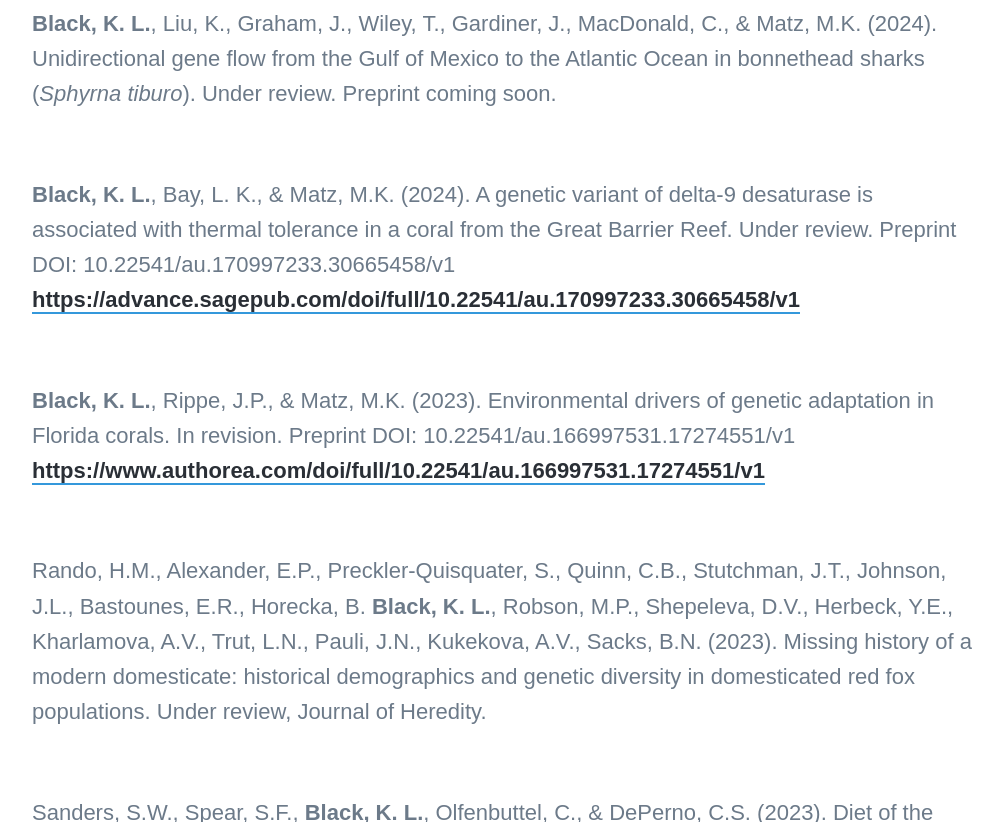
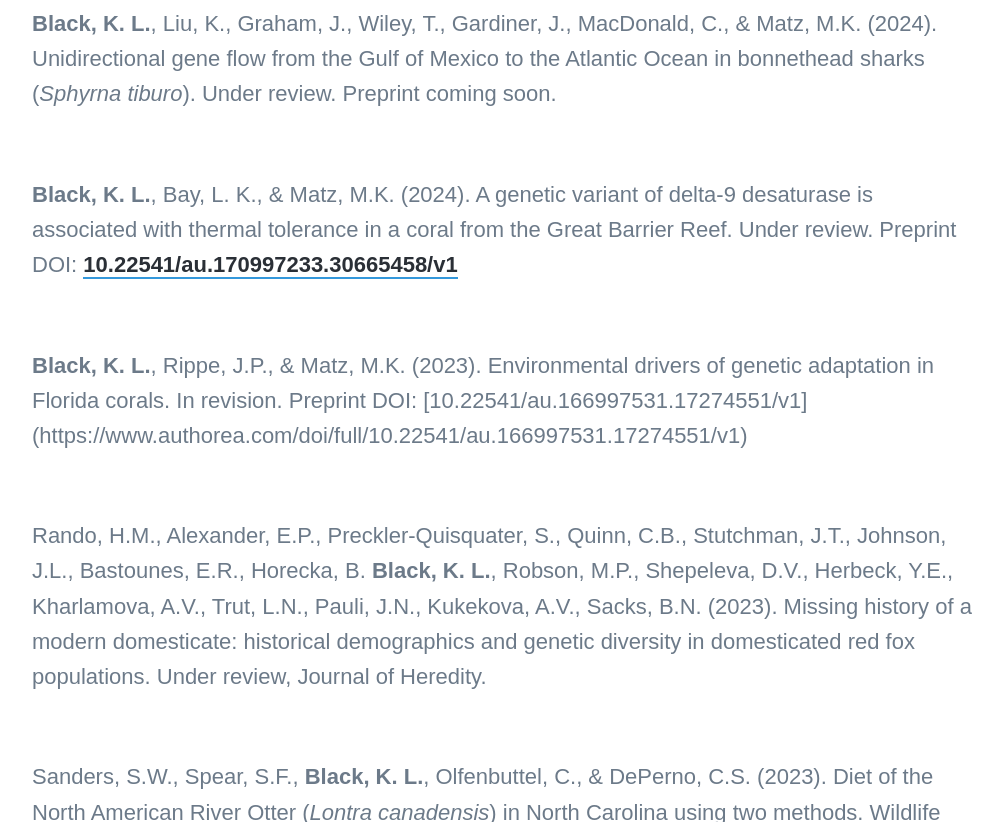
Before and after one commit to kristinaleilani/kristinaleilani.github.io, a Jekyll site: the page built from _pages/publications.md, in a window 1280 px wide and 900 px high, scrolled down 483 px, cut to the strip 78-900 px from the top of the window. Shown: the whole strip, without its empty margins (138-1141 px from the left). Built offline with Jekyll 4.4.1, drawn with Linux system fonts in a browser that asks for light colours; nearby versions of some CDN libraries; some web fonts are replaced; some of the changed lines change nothing that is shown.

Commit message:
Update publications.md

```diff
--- a/_pages/publications.md
+++ b/_pages/publications.md
@@ -9,13 +9,13 @@ featured_image: /images/GBR_overheadshot.JPG
 
 <p>&nbsp;</p>
 
-**Black, K. L.**, Bay, L. K., & Matz, M.K. (2024). A genetic variant of delta-9 desaturase is associated with thermal tolerance in a coral from the Great Barrier Reef. Under review. Preprint DOI: 10.22541/au.170997233.30665458/v1 [https://advance.sagepub.com/doi/full/10.22541/au.170997233.30665458/v1](https://advance.sagepub.com/doi/full/10.22541/au.170997233.30665458/v1)
+**Black, K. L.**, Bay, L. K., & Matz, M.K. (2024). A genetic variant of delta-9 desaturase is associated with thermal tolerance in a coral from the Great Barrier Reef. Under review. Preprint DOI: [10.22541/au.170997233.30665458/v1](https://advance.sagepub.com/doi/full/10.22541/au.170997233.30665458/v1)
 
 <p>&nbsp;</p>
 
 **Black, K. L.**, Rippe, J.P., & Matz, M.K. (2023).
 Environmental drivers of genetic adaptation in Florida corals. In revision.
-Preprint DOI: 10.22541/au.166997531.17274551/v1 [https://www.authorea.com/doi/full/10.22541/au.166997531.17274551/v1](https://www.authorea.com/doi/full/10.22541/au.166997531.17274551/v1)
+Preprint DOI: [10.22541/au.166997531.17274551/v1] (https://www.authorea.com/doi/full/10.22541/au.166997531.17274551/v1)
 
 <p>&nbsp;</p>
 
```
